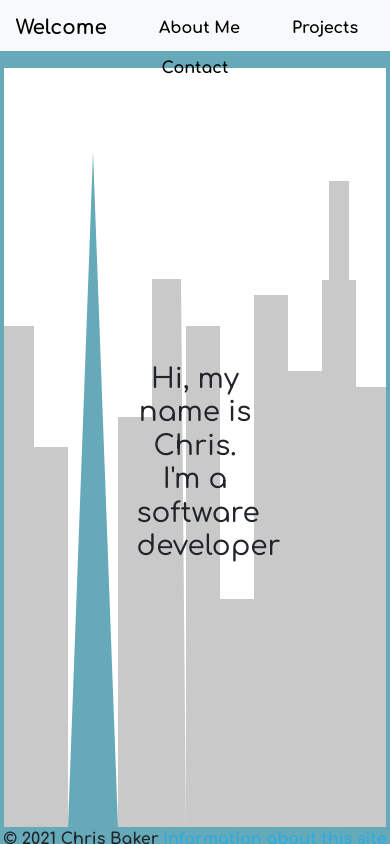
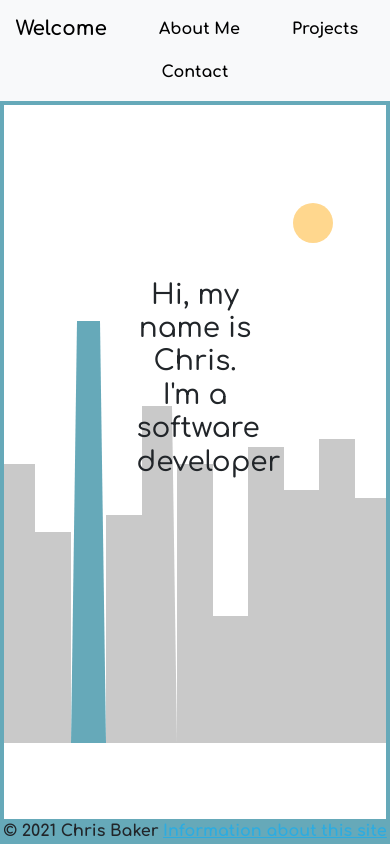
Before and after one commit to chrisbakeraugie/chrisbakeraugie.github.io, a React (Create React App) app: page / in a window 390 px wide. Built offline with nearby package versions, Linux system fonts and the light colour scheme.

Commit message:
Homescreen modified for mobile

```diff
--- a/src/App.css
+++ b/src/App.css
@@ -2,6 +2,8 @@ body, html {
     height: 95%;
     font-family: 'Comfortaa', cursive;
     font-weight: 700;
+    max-width: 100vw;
+    overflow-x: hidden;
 }
 
 .App {
@@ -202,7 +204,6 @@ body, html {
     z-index: 1;
     animation: sundown 3.0s ease 4s 1 forwards;
     visibility: hidden;
-
 }
 
 /* #trapezoid-1 {
@@ -431,6 +432,7 @@ a:hover {
     color: rgba(0, 174, 255, 0.568);
 }
 
+/*
 @media only screen and (max-width: 785px) {
     .page-div {
         padding: 10px;
@@ -451,20 +453,102 @@ a:hover {
         border-radius: none;
     }
 }
+*/
 
-@media only screen and (max-width: 550px) {
-    .hero-image {
-        background-image: linear-gradient( to bottom, rgba(0, 0, 0, 1), rgba(0, 0, 0, .5)), url("./images/Background.jpg");
+@media (max-width: 500px) {
+    #top {
+        top: 12vh;
+        height: .5vh;
     }
-    .navbar {
-        display: flex;
-        flex-wrap: wrap;
-        justify-content: center;
+    #bottom {
+        height: 3vh;
     }
-    #form-email {
-        font-size: small;
+    /* ----------------------------Homepage----------------------------------------- */
+    #home-container {
+        height: 80vh;
     }
-    #form-text {
-        font-size: smaller;
+    #rectangle1 {
+        height: 41.25%;
+        animation: unset;
+        visibility: visible;
+    }
+    #rectangle2 {
+        height: 31.25%;
+        animation: unset;
+        visibility: visible;
+    }
+    #trapez3 {
+        border-bottom: 50vh solid rgb(102, 169, 185);
+        border-left: 6px solid transparent;
+        border-right: 6px solid transparent;
+        height: 0;
+        width: 1f;
+        animation: unset;
+        visibility: visible;
+    }
+    #rectangle4 {
+        height: 33.75%;
+        animation: unset;
+        visibility: visible;
+    }
+    #trapez5 {
+        border-bottom: 40vh solid rgb(201, 201, 201);
+        border-left: 25px solid rgb(201, 201, 201);
+        border-right: 5px solid transparent;
+        height: 0;
+        width: 1f;
+        visibility: visible;
+        animation: unset;
+    }
+    #rectangle6 {
+        height: 41.25%;
+        animation: unset;
+        visibility: visible;
+    }
+    #rectangle7 {
+        height: 18.75%;
+        animation: unset;
+        visibility: visible;
+    }
+    #rectangle8 {
+        height: 43.75%;
+        visibility: visible;
+        animation: unset;
+    }
+    #rectangle9 {
+        height: 37.5%;
+        animation: unset;
+        visibility: visible;
+    }
+    #rectangle10 {
+        animation: unset;
+        visibility: hidden;
+    }
+    #rectangle12 {
+        height: 45%;
+        animation: unset;
+        visibility: visible;
+    }
+    #rectangle11 {
+        height: 36.25%;
+        animation: unset;
+        visibility: visible;
+    }
+    #the-sun {
+        animation: unset;
+        visibility: visible;
+        height: 40px;
+        width: 40px;
     }
 }
+
+@media only screen and (max-width: 500px) {
+    /* .hero-image {
+        background-image: linear-gradient( to bottom, rgba(0, 0, 0, 1), rgba(0, 0, 0, .5)), url("./images/Background.jpg");
+    } */
+    .navbar {
+        /* display: flex;
+        flex-wrap: wrap;
+        justify-content: center; */
+    }
+}
--- a/src/components/App.js
+++ b/src/components/App.js
@@ -20,6 +20,12 @@ class App extends React.Component {
 
   StyledNavbar = styled(Navbar)`
   height:6vh;
+  @media (max-width:500px) {
+    height:12vh;
+    display: flex;
+    flex-wrap: wrap;
+    justify-content: center;
+  }
   `;
 
   StyledLink = styled(Link)`
@@ -42,7 +48,7 @@ class App extends React.Component {
               <Nav.Link className="nav-link"><this.StyledLink to="/projects">Projects</this.StyledLink></Nav.Link>
               <Nav.Link className="nav-link"><this.StyledLink to="/contact">Contact</this.StyledLink></Nav.Link>
             </this.StyledNavbar>
-            <div id="framed-div">
+            <div>
               <Switch className="content">
                 <Route exact path="/">
                   <Home />
--- a/src/components/Home.js
+++ b/src/components/Home.js
@@ -10,6 +10,11 @@ const Home = () => {
     top:35vh;
     left:35vw;
     text-align:center;
+    @media (max-width:500px) {
+        top:25vh;
+        left:27.5vw
+        width:45vw;
+      }
     `;
 
     return (
```
